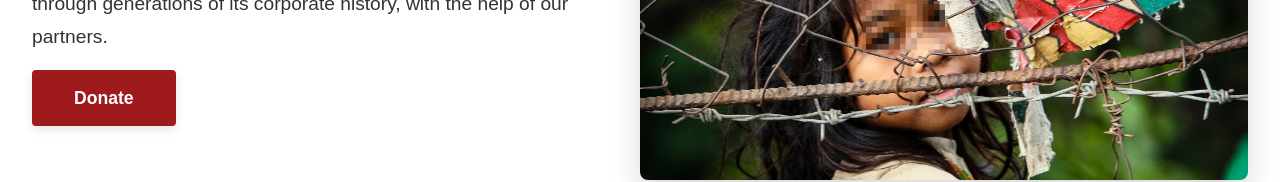
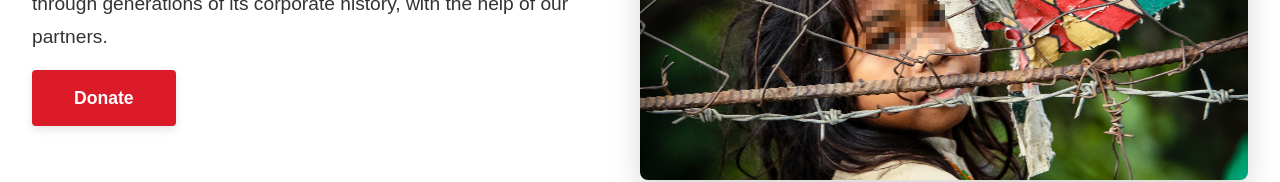
Before and after one commit to andrey395-rgb/AboitizFoundation, a Vue app: page / in a window 1280 px wide. Shown: the part 302-484 px from the top of the page. Built offline with nearby package versions, Linux system fonts and the light colour scheme.

Commit message:
fixed map

```diff
--- a/src/views/HomeView.vue
+++ b/src/views/HomeView.vue
@@ -1,25 +1,20 @@
 <script setup lang="ts">
 import { ref, onMounted } from 'vue'
-import Donate from '../components/Donate.vue' // Import the Donate component
+import Donate from '../components/Donate.vue'
 
-// Add state for controlling the donate modal
 const isDonateModalOpen = ref(false)
 
-// Function to open the donate modal
 const openDonateModal = () => {
   isDonateModalOpen.value = true
 }
 
-// Function to close the donate modal
 const closeDonateModal = () => {
   isDonateModalOpen.value = false
 }
 
-// Handle donation submission
 const handleDonationSubmit = (formData: any) => {
   console.log('Donation submitted:', formData)
-  // Process the donation - you would typically send this to your backend
-  // Show a success message or redirect to a thank you page
+
   closeDonateModal()
 }
 
@@ -328,12 +323,12 @@ p {
 }
 
 .donate-btn {
-  background: #9f1a1c;
+  background: #dc1b28;
   color: white;
   font-weight: bold;
   padding: 0.75rem 2.5rem;
   border-radius: 4px;
-  border: 2px solid #9f1a1c;
+  border: 2px solid #dc1b28;
   transition: all 0.3s ease;
   text-decoration: none;
   font-size: 1.1rem;
@@ -501,8 +496,8 @@ p {
 
 .map-container {
   width: 100%;
-  padding: 5rem 2rem;
-  background: #ff;
+  padding: 2rem 2rem;
+  /* background: #ff; */
 }
 
 .map-header {
```
